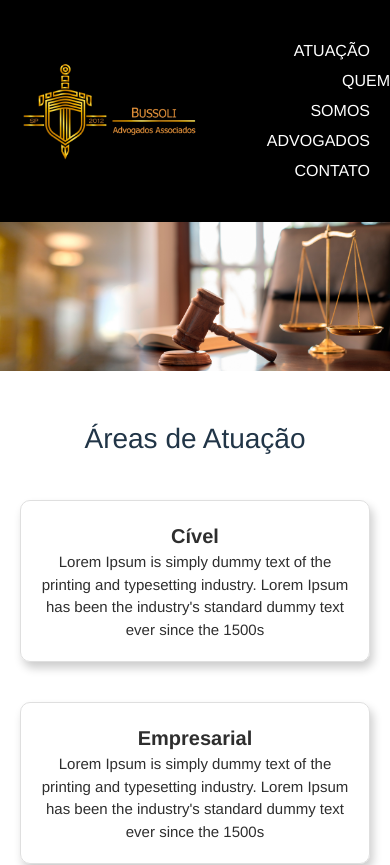
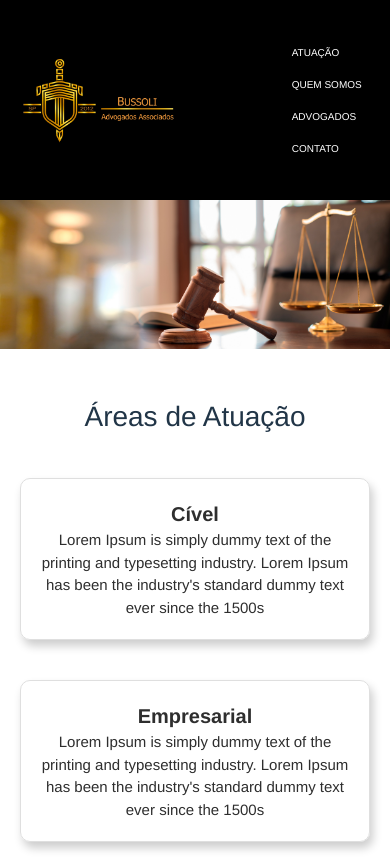
Before and after one commit to brunogomesdev/bussoli-advogados, a React (Vite) app: page / in a window 390 px wide. Shown: the top 865 px of the page. Built offline with nearby package versions, Linux system fonts and the light colour scheme.

Commit message:
ajuste menu mobile

```diff
--- a/src/App.css
+++ b/src/App.css
@@ -347,19 +347,23 @@
 
       .logo {
         padding-left: 10px;
-        width: 90%;
+        width: 70%;
       }
 
       .menu {
+        width: 50%;
+
         ul {
           display: flex;
           flex-direction: column;
           line-height: 30px;
-          text-align: right;
+          text-align: left;
+          width: auto;
 
           li {
             a {
               font-weight: normal;
+              font-size: 10px;
             }
 
           }
```
Also changed, not shown: 1 other file (tests, documents, lock files or other folders).
